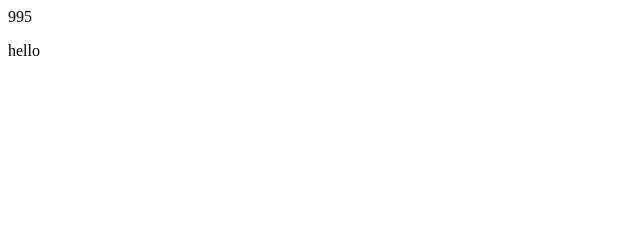
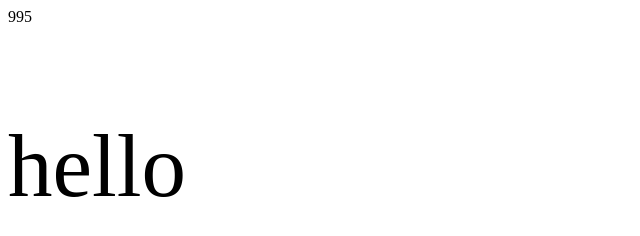
Before and after one commit to yuannn666/untitled1, a plain HTML site: page index.html in a window 1280 px wide. Shown: the whole page, without its empty margins (0-640 px from the left). Drawn offline with Linux system fonts and the light colour scheme.

Commit message:
新增屬性 改字大小

```diff
--- a/index.html
+++ b/index.html
@@ -7,7 +7,7 @@
 
 
 <body>
-<p>hello</p>
+<p style="font-size:89px ">hello</p>
 
 </body>
 </html>
```
